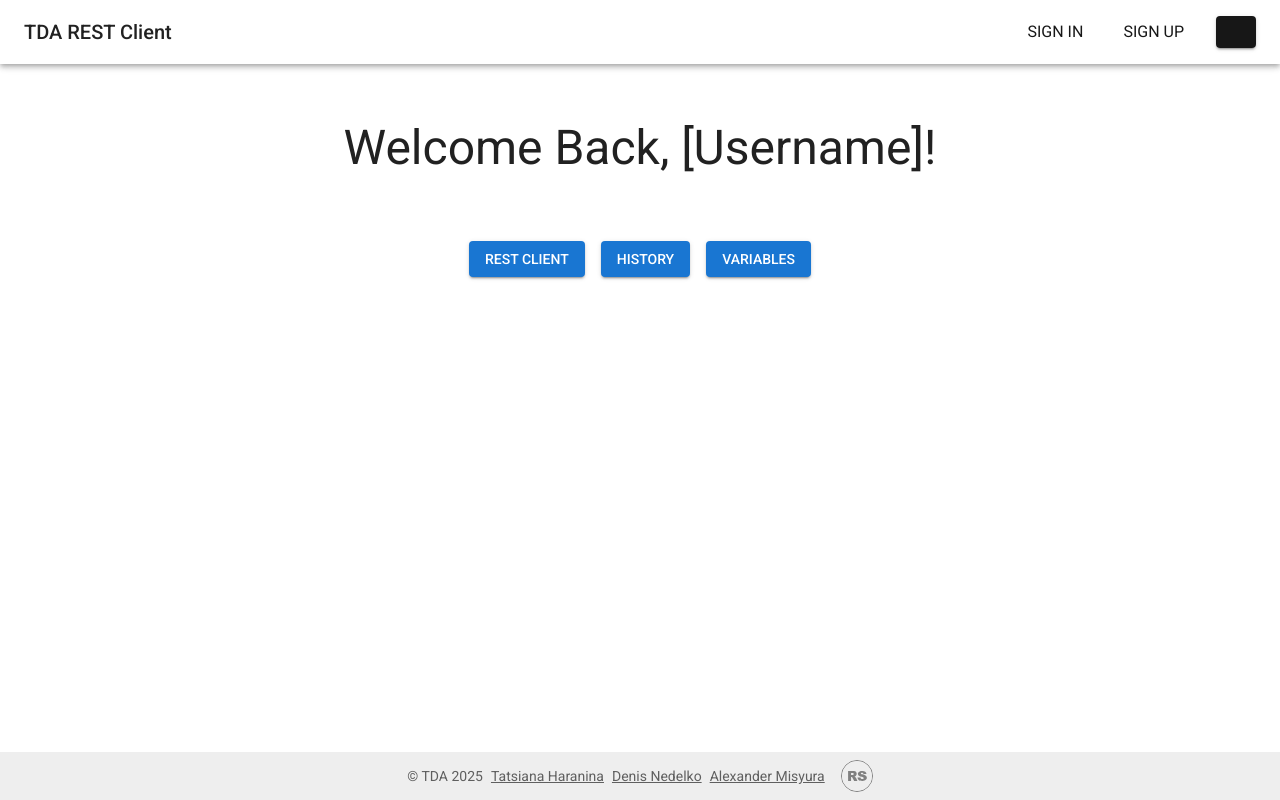
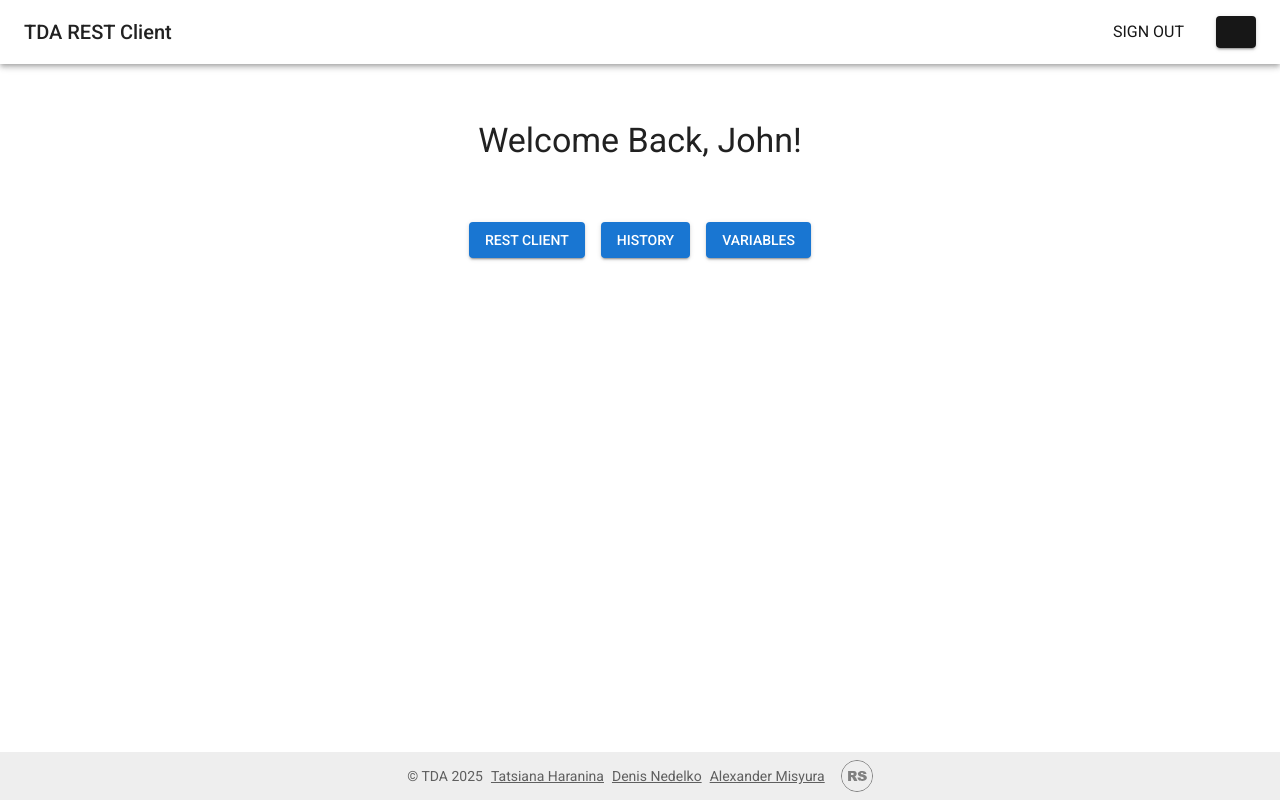
Before and after one commit to tanyagoryaninaD/rest-client-app, a Next.js app: page /en in a window 1280 px wide. Built offline with nearby package versions, Linux system fonts and the light colour scheme; some icons are missing; what @mui/material-nextjs would draw is missing.

Commit message:
feat: apply i18n

```diff
--- a/messages/en.json
+++ b/messages/en.json
@@ -66,5 +66,17 @@
       "emailInUse": "A user with this E-mail already exists.",
       "unknownError": "Unknown error"
     }
+  },
+  "home_general": {
+    "greetings_registered": "Welcome Back, {name}!",
+    "greetings_unregistered": "Welcome!",
+    "buttons": {
+      "sign_in": "Sign In",
+      "sign_up": "Sign Up",
+      "sign_out": "Sign Out",
+      "client": "REST Client",
+      "history": "History",
+      "variables": "Variables"
+    }
   }
 }
--- a/messages/ru.json
+++ b/messages/ru.json
@@ -66,5 +66,17 @@
       "emailInUse": "Пользователь с таким адресом эл. почты уже существует",
       "unknownError": "Неизвестная ошибка"
     }
+  },
+  "home_general": {
+    "greetings_registered": "С возвращением, {name}!",
+    "greetings_unregistered": "Добро пожаловать!",
+    "buttons": {
+      "sign_in": "Вход",
+      "sign_up": "Регистрация",
+      "sign_out": "Выход",
+      "client": "REST Клиент",
+      "history": "История",
+      "variables": "Переменные"
+    }
   }
 }
--- a/src/app/[locale]/page.tsx
+++ b/src/app/[locale]/page.tsx
@@ -4,12 +4,15 @@ import Button from '@mui/material/Button';
 import Container from '@mui/material/Container';
 import Stack from '@mui/material/Stack';
 import Typography from '@mui/material/Typography';
+import { useTranslations } from 'next-intl';
 
 import { Link } from '@/i18n/navigation';
 
 export default function Home() {
+  const t = useTranslations('home_general');
+
   // TODO: Add user context
-  const user = Math.random() > 0.5;
+  const user: { name: string } | undefined = { name: 'John' };
 
   return (
     <Container>
@@ -22,34 +25,35 @@ export default function Home() {
           alignItems: 'center',
         }}
       >
+        {/* eslint-disable-next-line @typescript-eslint/no-unnecessary-condition */}
         {user ? (
           <>
-            <Typography variant="h3" component="h1" gutterBottom>
-              Welcome Back, [Username]!
+            <Typography variant="h4" component="h1" gutterBottom>
+              {user.name && t('greetings_registered', { name: user.name })}
             </Typography>
             <Stack spacing={2} direction="row" sx={{ mt: 6 }}>
               <Button variant="contained" component={Link} href={'/client'}>
-                REST Client
+                {t('buttons.client')}
               </Button>
               <Button variant="contained" component={Link} href={'/history'}>
-                History
+                {t('buttons.history')}
               </Button>
               <Button variant="contained" component={Link} href={'/variables'}>
-                Variables
+                {t('buttons.variables')}
               </Button>
             </Stack>
           </>
         ) : (
           <>
-            <Typography variant="h3" component="h1" gutterBottom>
-              Welcome!
+            <Typography variant="h4" component="h1" gutterBottom>
+              {t('greetings_unregistered')}
             </Typography>
             <Stack spacing={2} direction="row" sx={{ mt: 4 }}>
               <Button variant="contained" component={Link} href={'/sign-in'}>
-                Sign In
+                {t('buttons.sign_in')}
               </Button>
               <Button variant="outlined" component={Link} href={'/sign-up'}>
-                Sign Up
+                {t('buttons.sign_up')}
               </Button>
             </Stack>
           </>
--- a/src/components/layout/header/auth-panel/auth-panel.tsx
+++ b/src/components/layout/header/auth-panel/auth-panel.tsx
@@ -1,21 +1,23 @@
 import { Button } from '@mui/material';
 import { Typography } from '@mui/material';
 import ButtonGroup from '@mui/material/ButtonGroup';
+import { useTranslations } from 'next-intl';
 
 import { Link } from '@/i18n/navigation';
 
 interface AuthPanelProps {
-  user: boolean | null;
+  user?: { name: string };
   isSidebarOpen: boolean;
   closeSidebar: () => void;
 }
 
 export default function AuthPanel({
-  // TODO user
-  user = null,
+  user,
   isSidebarOpen,
   closeSidebar,
 }: AuthPanelProps) {
+  const t = useTranslations('home_general');
+
   return (
     <ButtonGroup
       sx={{
@@ -28,7 +30,9 @@ export default function AuthPanel({
     >
       {user ? (
         <Button onClick={closeSidebar} sx={{ px: 2 }}>
-          <Typography color="var(--foreground)">Sign Out</Typography>
+          <Typography color="var(--foreground)">
+            {t('buttons.sign_out')}
+          </Typography>
         </Button>
       ) : (
         <>
@@ -38,7 +42,9 @@ export default function AuthPanel({
             href="./sign-in"
             LinkComponent={Link}
           >
-            <Typography color="var(--foreground)">Sign In</Typography>
+            <Typography color="var(--foreground)">
+              {t('buttons.sign_in')}
+            </Typography>
           </Button>
           <Button
             onClick={closeSidebar}
@@ -46,7 +52,9 @@ export default function AuthPanel({
             href="./sign-up"
             LinkComponent={Link}
           >
-            <Typography color="var(--foreground)">Sign Up</Typography>
+            <Typography color="var(--foreground)">
+              {t('buttons.sign_up')}
+            </Typography>
           </Button>
         </>
       )}
--- a/src/components/layout/header/header.tsx
+++ b/src/components/layout/header/header.tsx
@@ -17,7 +17,8 @@ import HeaderIconButton from './header-icon-button/header-icon-button';
 
 export default function Header() {
   const [isSidebarOpen, setIsSidebarOpen] = useState(false);
-  const user = false;
+  // TODO: Add user context
+  const user = { name: 'John' };
 
   const closeSidebar = () => {
     if (isSidebarOpen) {
```
